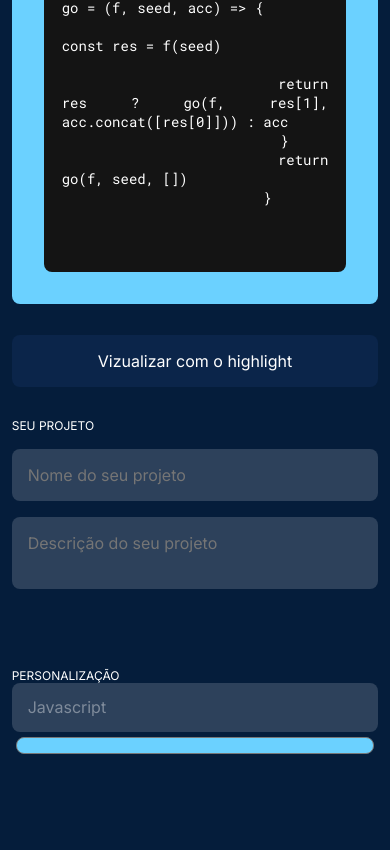
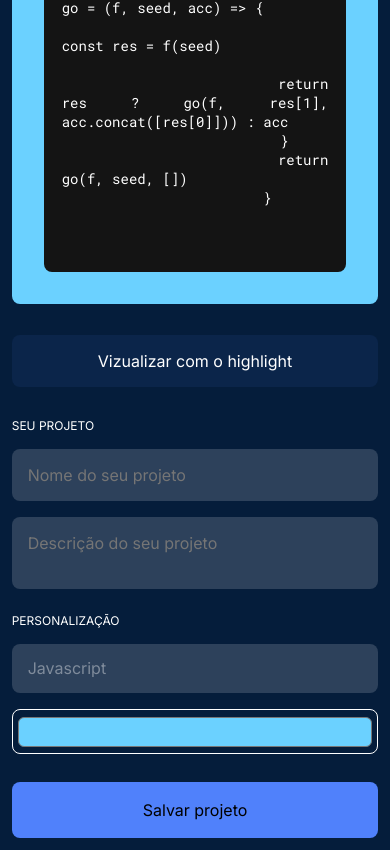
Before and after one commit to henriquecsr/aluradev, a plain HTML site: page index.html in a window 390 px wide. Shown: the part 421-1271 px from the top of the page. Before the commit the page ends 1191 px from the top, so only its background shows below. Drawn offline with Linux system fonts and the light colour scheme.

Commit message:
adds save button and finishes mobile layout

```diff
--- a/index.html
+++ b/index.html
@@ -79,7 +79,13 @@
                         <option class="lang-value" value="CSS">CSS</option>
                     </select>
                 </div>
-                <input class="color-input" type="color" name="codespace" id="frame-color" value="#6BD1FF">
+
+                <div class="color-border">
+                    <input class="color-input" type="color" name="codespace" id="frame-color" value="#6BD1FF">
+                </div>
+            </div>
+            <div class="save-container">
+                <button class="save-button" type="submit">Salvar projeto</button>
             </div>
 
     </main>
--- a/styles/style.css
+++ b/styles/style.css
@@ -1,5 +1,4 @@
 @import url('https://fonts.googleapis.com/css2?family=Inter&family=Roboto+Mono&display=swap');
-
 
  body {
     background-color: #051D3B;
@@ -72,6 +71,31 @@ select {
     height: 70%;
 }
 
+#languages {
+    background-color: #FFFFFF29;
+    border-style: none;
+    border-radius: 8px;
+    box-sizing: border-box;
+    color: #FFFFFF64;
+    font-family: "Inter", sans-serif;
+    font-size: 1rem;
+    padding: 1rem;
+    width: 100%;
+}
+
+#frame-color {
+    appearance: none;
+    background-color: transparent;
+    border: none;
+    width: 100%;
+    height: 2.5rem;
+
+}
+
+#frame-color::-webkit-color-swatch {
+    border-radius: 6px;
+}
+
 .editor-border {
     background-color: #6BD1FF;
     border-radius: 8px;
@@ -125,7 +149,7 @@ select {
 .customization-container {
     display: flex;
     flex-direction: column;
-    margin: 17% 3% 3%;
+    margin: 3%;
 }
 
 .customization-label {
@@ -133,28 +157,27 @@ select {
     font-family: "Inter", sans-serif;
     font-size: 0.75rem;
     text-transform: uppercase;
+    margin-bottom: 16px;
 }
 
-#languages {
-    background: #FFFFFF29;
+.color-border {
+    border: 1px solid #FFFFFF;
+    padding: 1.7px;
+    border-radius: 8px;
+    margin: 1rem 0;
+}
+
+.save-container {
+    margin: 3%;
+}
+
+.save-button {
+    width: 100%;
+    height: 3.5rem;
+    background-color: #5081FB;
+    font-family: "Inter", sans-serif;
+    font-size: 1rem;
+
     border-style: none;
     border-radius: 8px;
-    box-sizing: border-box;
-    color: #FFFFFF64;
-    font-family: "Inter", sans-serif;
-    font-size: 1rem;
-    padding: 1rem;
-    width: 100%;
 }
-
-#frame-color {
-    appearance: none;
-    background-color: transparent;
-    border: none;
-    width: 100%;
-
-}
-
-#frame-color::-webkit-color-swatch {
-    border-radius: 8px;
-}
```
